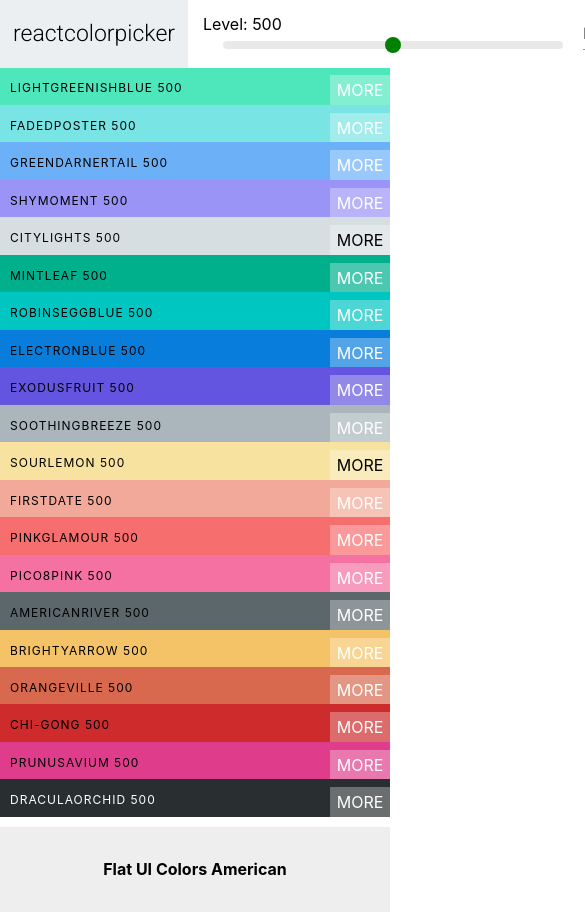
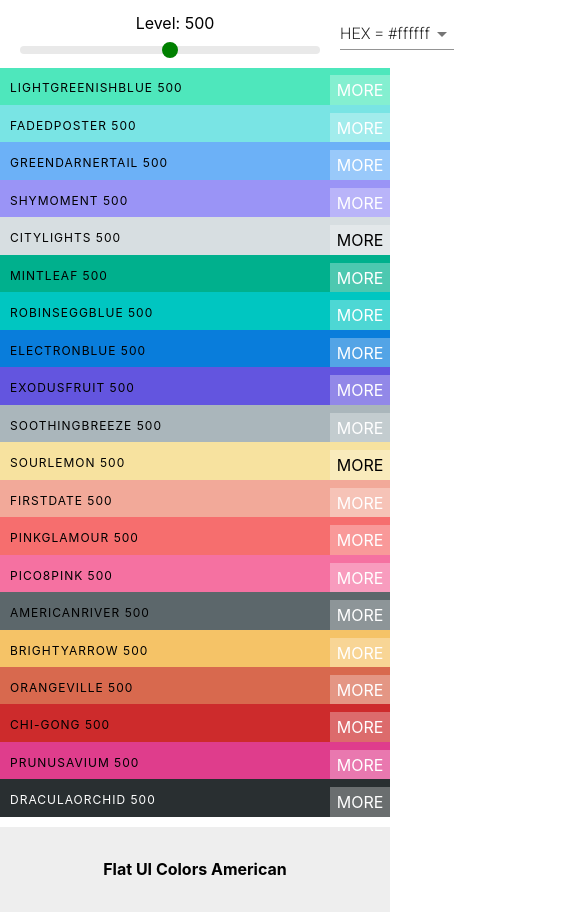
Before and after one commit to ysg81/REACT-colors_app, a React (Create React App) app: page /palette/flat-ui-colors-american in a window 390 px wide. Shown: the top 912 px of the page, 585 px wide, since content can reach past the window. Built offline with nearby package versions, Linux system fonts and the light colour scheme.

Commit message:
미디어 쿼리 적용 완료

```diff
--- a/src/components/ColorBox.css
+++ b/src/components/ColorBox.css
@@ -91,7 +91,7 @@
 }
 .copy-overlay.show{
   opacity: 1;
-  transform: scale(30);
+  transform: scale(20);
   z-index: 10;
   position: absolute;
   top: 0;
@@ -166,4 +166,7 @@
     width: 80px;
     height: 25px;
   }
+  .copy-overlay.show{
+    transform: scale(50);
+  }
 }
--- a/src/components/DraggableColorBox.js
+++ b/src/components/DraggableColorBox.js
@@ -11,7 +11,19 @@ const styles = {
     position: "relative",
     display: "inline-block",
     cursor: "pointer",
-    marginButton: "-3.5px"
+    marginButton: "-3.5px",
+    "@media screen and (max-width: 1024px)": {
+      width: "25%",
+      height: "20%"
+    },
+    "@media screen and (max-width: 768px)": {
+      width: "50%",
+      height: "10%"
+    },
+    "@media screen and (max-width: 576px)": {
+      width: "100%",
+      height: "5%"
+    }
   },
   boxContent: {
     position: "absolute",
@@ -32,6 +44,9 @@ const styles = {
     "&:hover" :{
       color: "white",
       transform: "scale(1.2)"
+    },
+    "@media screen and (max-width: 576px)": {
+      marginBottom: "-10px"
     }
   }
 }
--- a/src/components/PaletteFormNav.js
+++ b/src/components/PaletteFormNav.js
@@ -22,29 +22,34 @@ const styles = ({
     transform: "translateY(-50%)",
     display: "flex",
     margin: "0px 14px",
-    border: "1px solid black"
+    // border: "1px solid black"
   },
   button: {
     "& a": {
       textDecoration: "none"
+    },
+    "@media screen and (max-width: 576px)": {
+      width: "60px",
+      height: "60px",
+      fontSize: "6px"
     }
   },
   link: {
     textDecoration: "none"
   },
-  // "@media screen and (max-width: 768px)": {
-  // },
-  // "@media screen and (max-width: 576px)": {
-  // }
+  span: {
+    fontSize: "20px",
+    "@media screen and (max-width: 576px)": {
+      marginLeft: "-16px",
+      fontSize: "16px",
+    }
+  }
 })
 
 function PaletteFormNav(props) {
 
   const {open, classes, handleDrawerOpen, handleSubmit} = props
-  // const [formShowing, setFormShowing] = useState(true)
-  // const showform = () => {
-  //   setFormShowing(true)
-  // }
+
   return (
     <div className={classes.root}>
       <CssBaseline />
@@ -65,7 +70,7 @@ function PaletteFormNav(props) {
           >
             <MenuIcon />
           </IconButton>
-          <Typography variant="h6" noWrap>
+          <Typography variant="h6" noWrap className={classes.span}>
             Create A Palette
           </Typography>
         </Toolbar>
--- a/src/components/PaletteList.js
+++ b/src/components/PaletteList.js
@@ -6,19 +6,26 @@ import {withStyles} from '@material-ui/styles'
 const styles={
   container: {
     backgroundColor: "blue",
-    height: "100%",
+    height: "100vh",
     display: "flex",
     justifyContent: "center",
     alignItems: "flex-start",
-    // border: "5px solid green",
+    overflow: "scroll",
+    overflowX: "hidden"
   },
   subcontainer: {
-    // border: "5px solid black",
     width: "50%",
     display: "flex",
     alignItems: "flex-start",
     flexDirection: "column",
     flexWrap: "wrap",
+    "@media screen and (max-width: 1024px)": {
+      width: "70%"
+    },
+    "@media screen and (max-width: 768px)": {
+      width: "80%"
+    },
+
   },
   nav: {
     display: "flex",
@@ -53,6 +60,12 @@ const styles={
     display: "grid",
     gridTemplateColumns: "repeat(3, 30%)",
     gridGap: "5%",
+    "@media screen and (max-width: 768px)": {
+      gridTemplateColumns: "repeat(2, 50%)",
+    },
+    "@media screen and (max-width: 576px)": {
+      gridTemplateColumns: "repeat(1, 100%)",
+    }
   },
   minipalette:{
     transition: "0.3s",
--- a/src/components/PaletteMetaForm.js
+++ b/src/components/PaletteMetaForm.js
@@ -8,8 +8,22 @@ import DialogContentText from '@material-ui/core/DialogContentText';
 import DialogTitle from '@material-ui/core/DialogTitle';
 import { ValidatorForm, TextValidator } from 'react-material-ui-form-validator';
 import {Picker} from 'emoji-mart'
+import {withStyles} from '@material-ui/styles'
+
+const styles = {
+  button: {
+    "@media screen and (max-width: 576px)": {
+      width: "60px",
+      height: "60px",
+      fontSize: "6px"
+    }
+  }
+}
 
 function PaletteMetaForm(props) {
+
+
+  const {classes} = props
   const [open, setOpen] = React.useState(false);
   const [newPaletteName, setNewPaletteName] = useState("")
 
@@ -35,7 +49,7 @@ function PaletteMetaForm(props) {
 
   return (
     <div>
-      <Button variant="contained" color="primary" onClick={handleClickOpen}>
+      <Button variant="contained" color="primary" onClick={handleClickOpen} className={classes.button}>
         Save
       </Button>
       <Dialog open={open} onClose={handleClose} aria-labelledby="form-dialog-title">
@@ -79,4 +93,4 @@ function PaletteMetaForm(props) {
   );
 }
 
-export default PaletteMetaForm
+export default withStyles(styles)(PaletteMetaForm)
--- a/src/components/partial/Navbar.css
+++ b/src/components/partial/Navbar.css
@@ -26,8 +26,12 @@
   margin-right: 1rem;
 }
 
+.slider-container > span{
+  /* border: 4px solid #000; */
+}
+
 .slider{
-  width: 340px;
+  width: 300px;
   margin: 0 20px;
   display: inline-block;
 }
@@ -52,11 +56,41 @@
   margin-top: -4px;
 }
 
+@media screen and (max-width: 1024px) {
+
+}
 @media screen and (max-width: 768px) {
   .logo{
-    /* display: block */
+    display: none
+  }
+  .slider{
+    width: 250px;
+    margin: 0 20px;
+  }
+  .slider-container > span{
+    margin-left: 10px;
   }
 }
 @media screen and (max-width: 576px) {
+  .slider-container{
+    display: flex;
+    flex-direction: column;
+  }
+  .slider-container > span{
+    text-align: center;
+    margin-bottom: 8px;
+  }
+  .slider{
+    width: 300px;
+  }
+}
+
+/* @media screen and (max-width: 1024px) {
 
 }
+@media screen and (max-width: 768px) {
+
+}
+@media screen and (max-width: 576px) {
+
+} */
```
